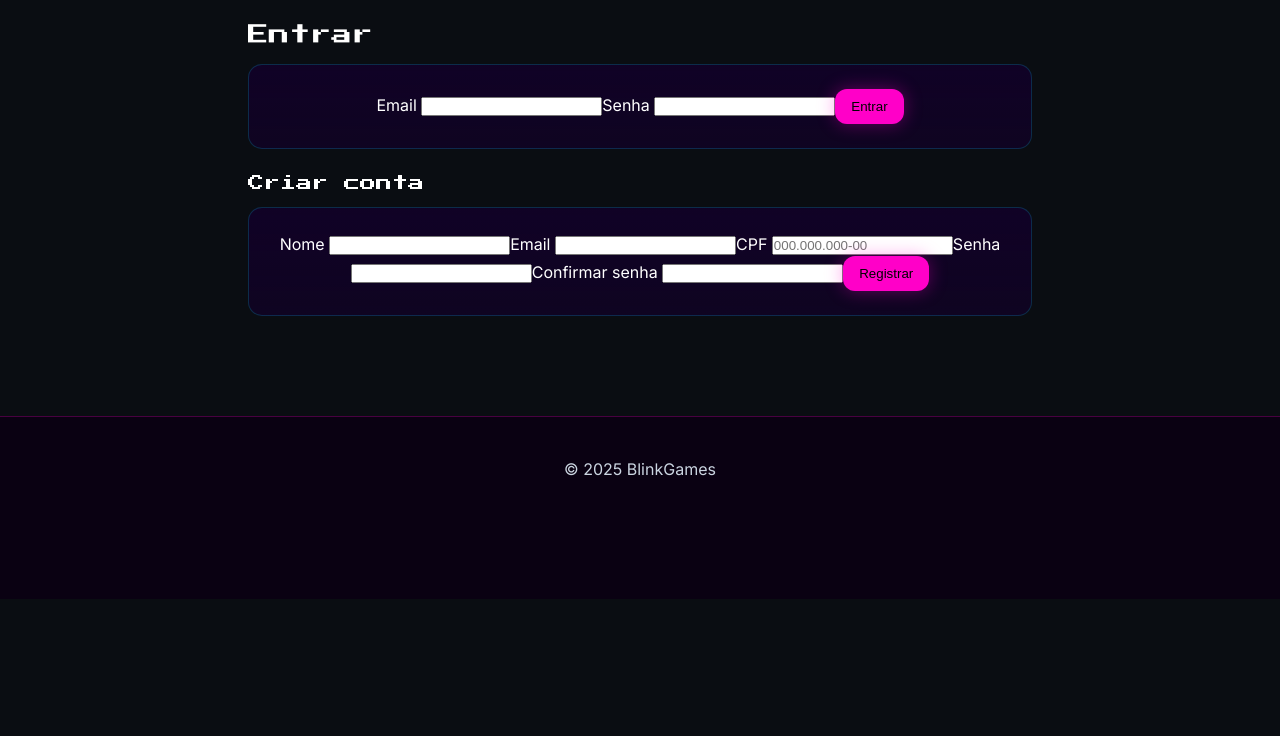
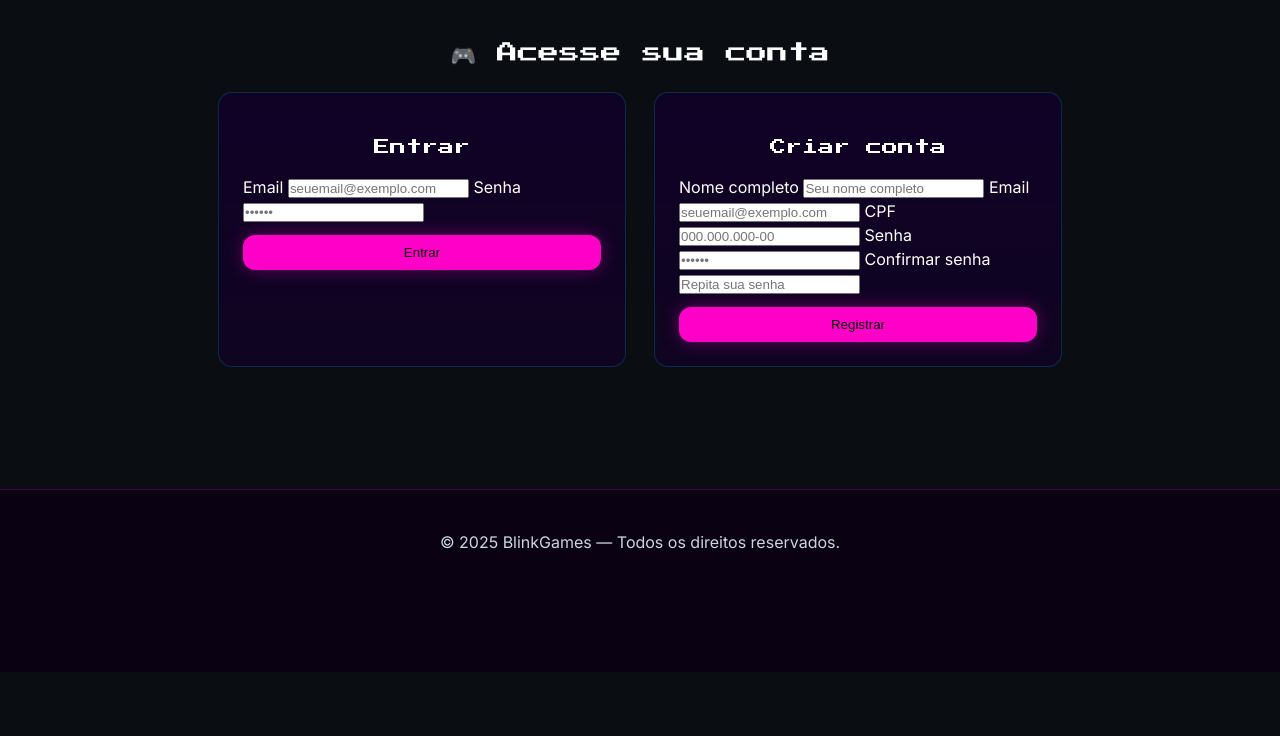
Before and after one commit to Madhleen/blinkgames-frontend, a website with bundled scripts: page frontend/conta.html in a window 1280 px wide. Shown: the part 80-816 px from the top of the page. Built offline with nearby package versions, Linux system fonts and the light colour scheme.

Commit message:
💄 Redesign: layout responsivo e neon para tela de conta (login/registro BlinkGames)

```diff
--- a/frontend/conta.html
+++ b/frontend/conta.html
@@ -1,8 +1,93 @@
-<!DOCTYPE html><html lang="pt-BR"><head><meta charset="UTF-8"/><meta name="viewport" content="width=device-width, initial-scale=1.0"/><link rel="manifest" href="site.webmanifest"/><link rel="icon" type="image/x-icon" href="favicon.ico"/><link rel="stylesheet" href="css/style.css"/><link rel="stylesheet" href="https://unpkg.com/swiper/swiper-bundle.min.css"/><title>BlinkGames — Rifas de Games e Consoles</title></head><body>
-<div id="header"></div><main class="container" style="max-width:820px"><h1>Entrar</h1>
-<form id="login-form" class="panel"><label>Email <input type="email" id="email" required></label><label>Senha <input type="password" id="password" required></label><button class="btn btn-primary" type="submit">Entrar</button></form>
-<h2>Criar conta</h2><form id="register-form" class="panel"><label>Nome <input type="text" id="rname" required></label><label>Email <input type="email" id="remail" required></label><label>CPF <input type="text" id="rcpf" placeholder="000.000.000-00" required></label><label>Senha <input type="password" id="rpassword" required></label><label>Confirmar senha <input type="password" id="rconfirm" required></label><button class="btn btn-primary" type="submit">Registrar</button></form></main>
-<footer class="footer"><div class="container"><p>© 2025 BlinkGames</p></div></footer>
-<div id="pacman-wrap"><canvas id="pacman-bg" height="58"></canvas></div>
-<script type="module" src="js/state.js"></script><script type="module" src="js/header.js"></script><script type="module" src="js/api.js"></script><script type="module" src="js/auth.js"></script><script type="module" src="js/pacman-bg.js"></script>
-</body></html>
+<!DOCTYPE html>
+<html lang="pt-BR">
+  <head>
+    <meta charset="UTF-8" />
+    <meta name="viewport" content="width=device-width, initial-scale=1.0" />
+    <title>Minha Conta — BlinkGames</title>
+
+    <link rel="icon" type="image/x-icon" href="favicon.ico" />
+    <link rel="stylesheet" href="css/style.css" />
+    <link
+      href="https://fonts.googleapis.com/css2?family=Inter:wght@400;600&family=Press+Start+2P&display=swap"
+      rel="stylesheet"
+    />
+  </head>
+
+  <body>
+    <!-- Cabeçalho -->
+    <div id="header"></div>
+
+    <!-- ============================================================ -->
+    <!-- 🕹️ CONTEÚDO PRINCIPAL -->
+    <!-- ============================================================ -->
+    <main class="container" style="max-width: 880px; margin-top: 40px;">
+      <h1 style="text-align:center; margin-bottom: 24px;">🎮 Acesse sua conta</h1>
+
+      <div
+        style="
+          display: grid;
+          grid-template-columns: 1fr 1fr;
+          gap: 28px;
+        "
+      >
+        <!-- Login -->
+        <section class="panel" style="text-align: left;">
+          <h2 style="text-align:center;">Entrar</h2>
+          <form id="login-form" style="margin-top: 16px;">
+            <label>Email</label>
+            <input type="email" id="email" placeholder="seuemail@exemplo.com" required />
+
+            <label>Senha</label>
+            <input type="password" id="password" placeholder="••••••" required />
+
+            <button class="btn btn-primary" type="submit" style="margin-top: 12px; width: 100%;">
+              Entrar
+            </button>
+          </form>
+        </section>
+
+        <!-- Registro -->
+        <section class="panel" style="text-align: left;">
+          <h2 style="text-align:center;">Criar conta</h2>
+          <form id="register-form" style="margin-top: 16px;">
+            <label>Nome completo</label>
+            <input type="text" id="rname" placeholder="Seu nome completo" required />
+
+            <label>Email</label>
+            <input type="email" id="remail" placeholder="seuemail@exemplo.com" required />
+
+            <label>CPF</label>
+            <input type="text" id="rcpf" placeholder="000.000.000-00" required />
+
+            <label>Senha</label>
+            <input type="password" id="rpassword" placeholder="••••••" required />
+
+            <label>Confirmar senha</label>
+            <input type="password" id="rconfirm" placeholder="Repita sua senha" required />
+
+            <button class="btn btn-primary" type="submit" style="margin-top: 12px; width: 100%;">
+              Registrar
+            </button>
+          </form>
+        </section>
+      </div>
+    </main>
+
+    <!-- Rodapé -->
+    <footer class="footer">
+      <div class="container">
+        <p>© 2025 BlinkGames — Todos os direitos reservados.</p>
+      </div>
+    </footer>
+
+    <!-- Animação Pac-Man -->
+    <div id="pacman-wrap"><canvas id="pacman-bg" height="58"></canvas></div>
+
+    <!-- Scripts -->
+    <script type="module" src="js/state.js"></script>
+    <script type="module" src="js/header.js"></script>
+    <script type="module" src="js/api.js"></script>
+    <script type="module" src="js/auth.js"></script>
+    <script type="module" src="js/pacman-bg.js"></script>
+  </body>
+</html>
```
